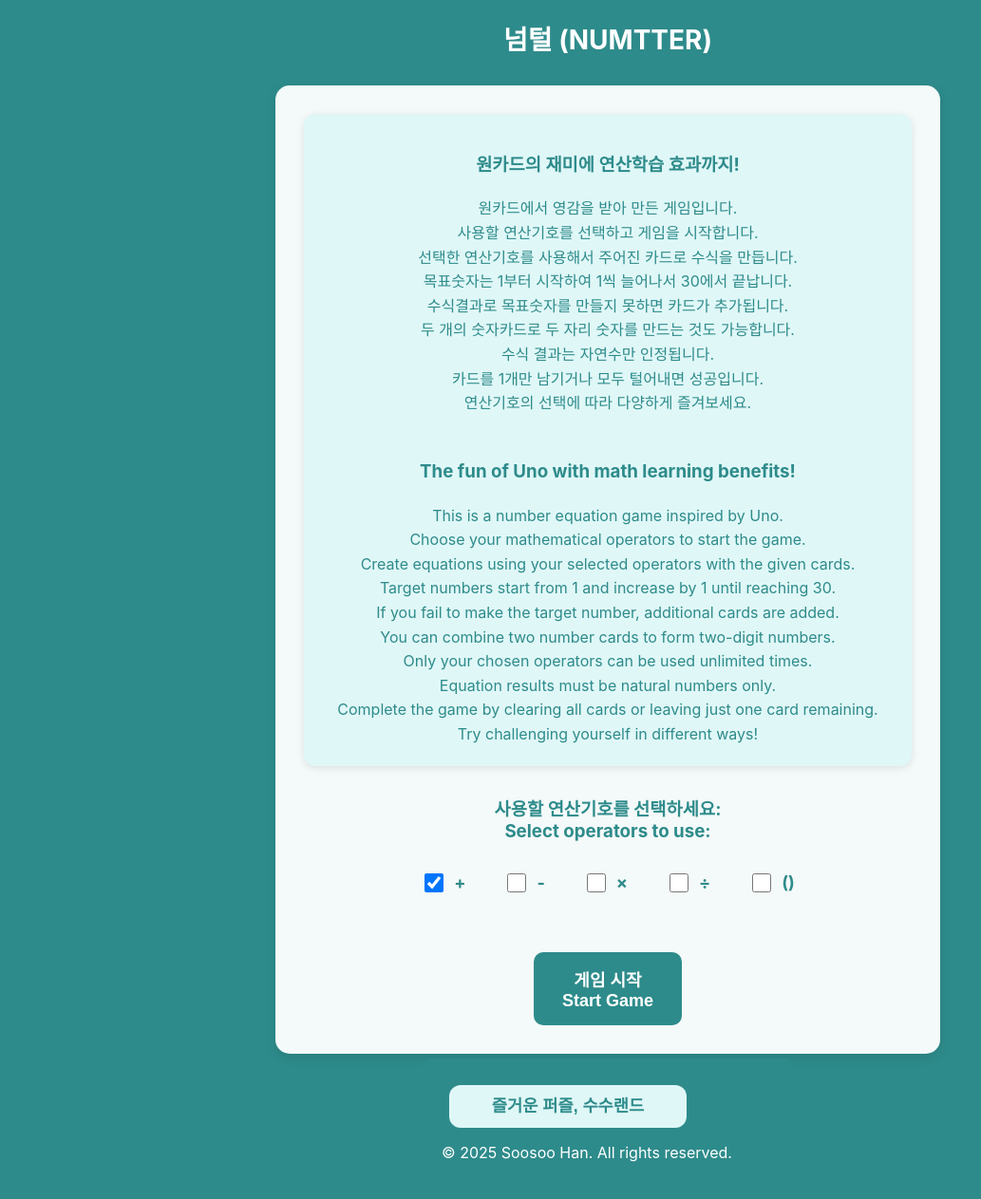
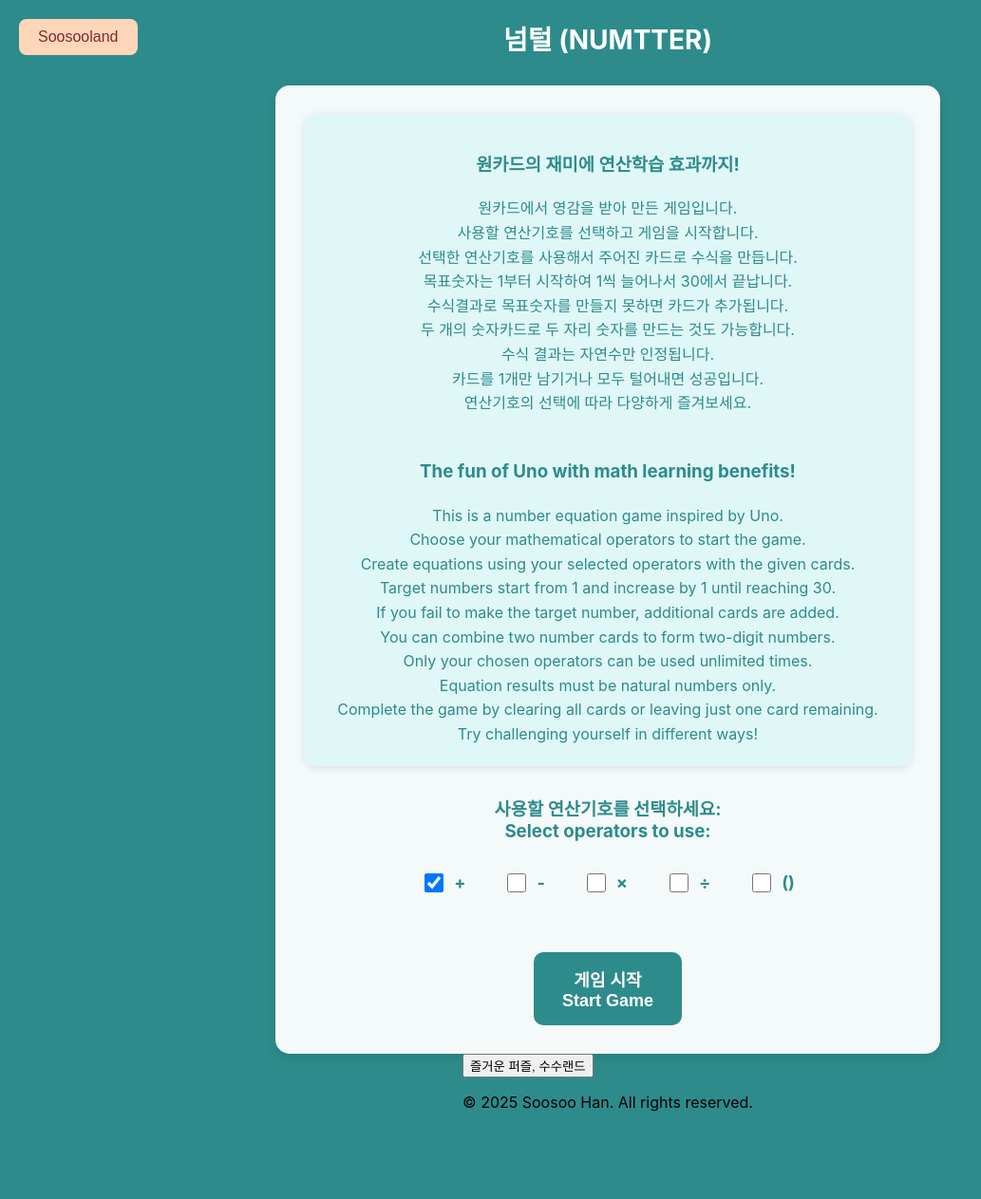
Before and after one commit to soosoohan/numtter, a plain HTML site: page index.html in a window 1280 px wide. Shown: the whole page at 95% size, without its empty margins (0-1033 px from the left). After the commit the page ends 1207 px from the top, so only its background shows below. Drawn offline with Linux system fonts and the light colour scheme.

Commit message:
Update index.html

```diff
--- a/index.html
+++ b/index.html
@@ -385,55 +385,33 @@
     .back-btn:hover {
         background: #7f8c8d;
     }
-.square-button {
-            width: 250px;
-            height: 45px;
-            background: #e0f7f7;
-            color:  #2e8b8b;
-            border: none;
-            border-radius: 12px; /* 둥근 모서리 */
-            cursor: pointer;
-            font-size: 1.1rem; /*크기 고정 */
-            font-weight: bold;
-            display: flex;
-            flex-direction: column;
-            justify-content: center;
-            align-items: center;
-            line-height: 1.2;
-            margin: 8px;
-            transition: all 0.3s ease;
-            font-family: Arial, sans-serif;
-        }
 
-    .square-button:hover {
-        background-color: #FF8FAB; /* 호버 시 진한 분홍 */
-        transform: scale(1.05);
-        box-shadow: 0 4px 8px rgba(0,0,0,0.2);
+  .back-button {
+        position: absolute;
+        top: 20px;
+        left: 20px;
+        padding: 10px 20px;
+        font-size: 1em;
+        background-color: #FFD6BA;
+        color: #7A2E2E;
+        border: none;
+        border-radius: 8px;
+        cursor: pointer;
+        transition: all 0.3s ease;
+        z-index: 100;
     }
 
-    .square-button:active {
-        transform: scale(0.95);
+    .back-button:hover {
+        background-color: #FF9494;
+        color: white;
     }
-.credits {
-        margin-top: 5px;
-        font-size: 1em;
-        color: White;
-        background: #2e8b8b;
-        padding: 20px;
-        border-radius: 10px;
-        width: 350px;
-        justify-content: center;
-}
 </style>
-
-
 </head>
 <body data-game-id="numtter" data-game-type="index">
+  <button class="back-button" onclick="location.href='https://soosooland.com/'"> Soosooland </button>
     <div class="container">
         <div class="game-title">넘털 (NUMTTER)</div>
         <div class="game-subtitle"></div>
-
-
     <!-- 시작 화면 -->
     <div class="start-screen" id="startScreen">
 
```
